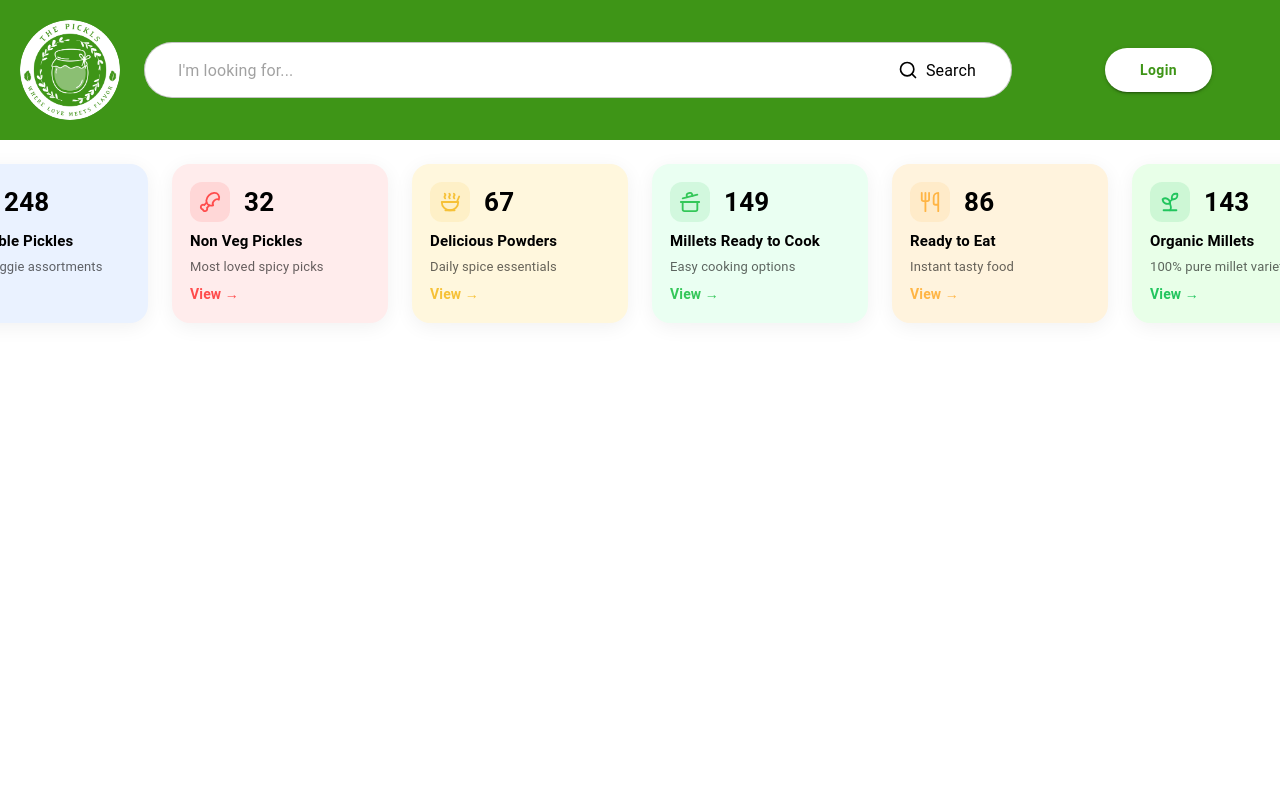
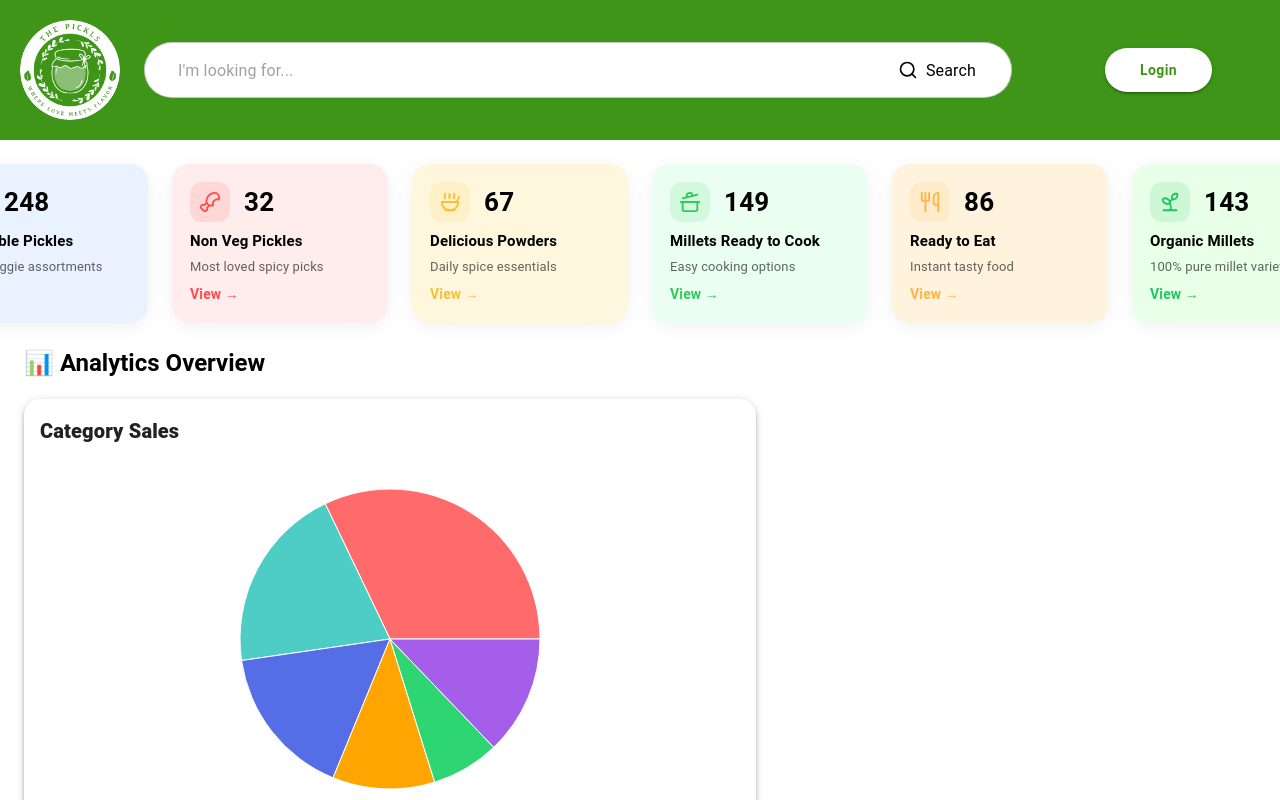
Before and after one commit to vadlamudisireesha1/dashboard, a React (Create React App) app: page / in a window 1280 px wide. Shown: the top 800 px of the page. Built offline with nearby package versions, Linux system fonts and the light colour scheme.

Commit message:
update the code to the latest changes

```diff
--- a/src/App.js
+++ b/src/App.js
@@ -9,6 +9,7 @@ import MilletsReadytoCook from "./pages/MilletsReadytoCook";
 import ReadytoEat from "./pages/ReadytoEat";
 import OrganicMillets from "./pages/OrganicMillets";
 import Navbar from "./components/Navbar";
+import Dashboard from "./components/Dashboard";
 
 function App() {
   return (
@@ -27,6 +28,7 @@ function App() {
         <Route path="/ready-to-eat" element={<ReadytoEat />} />
         <Route path="/organic-millets" element={<OrganicMillets />} />
       </Routes>
+      <Dashboard />
     </BrowserRouter>
   );
 }
```
